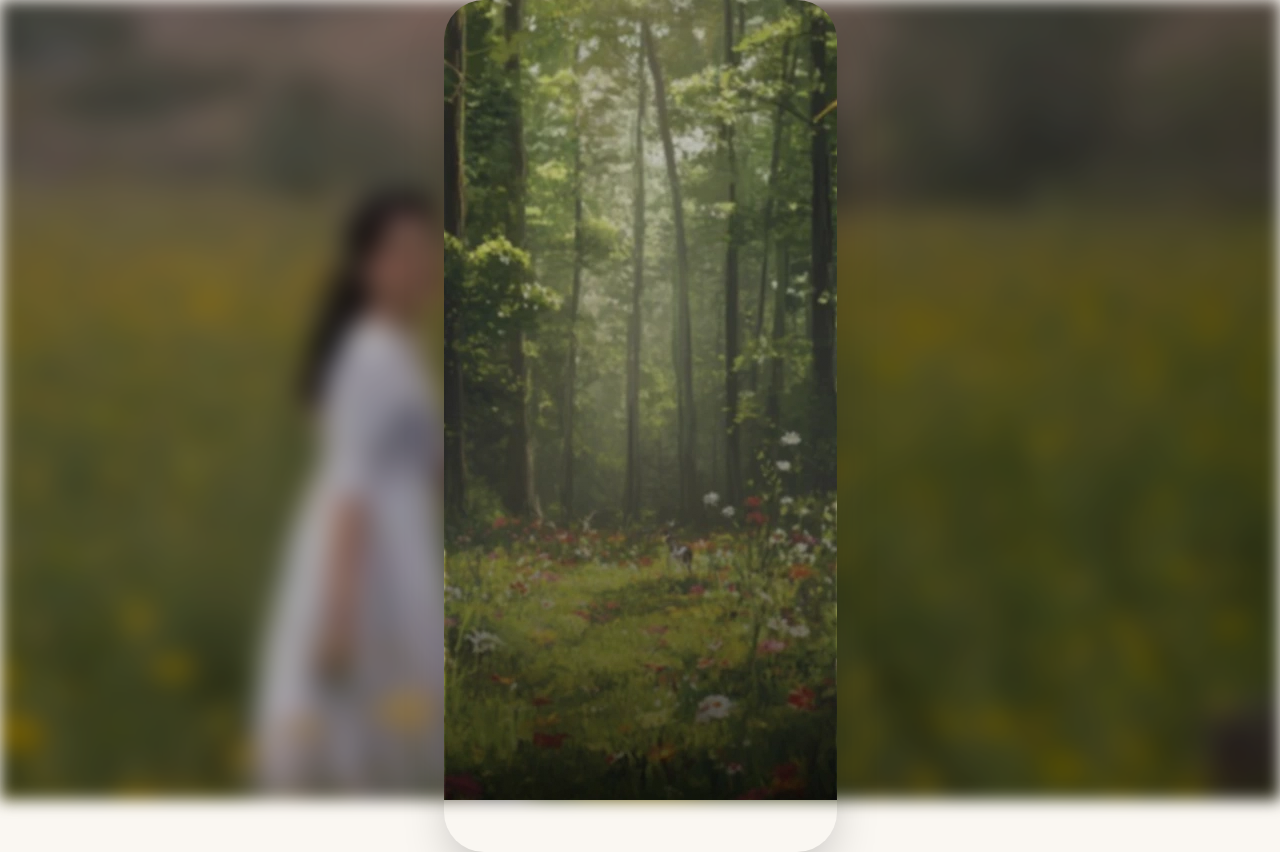
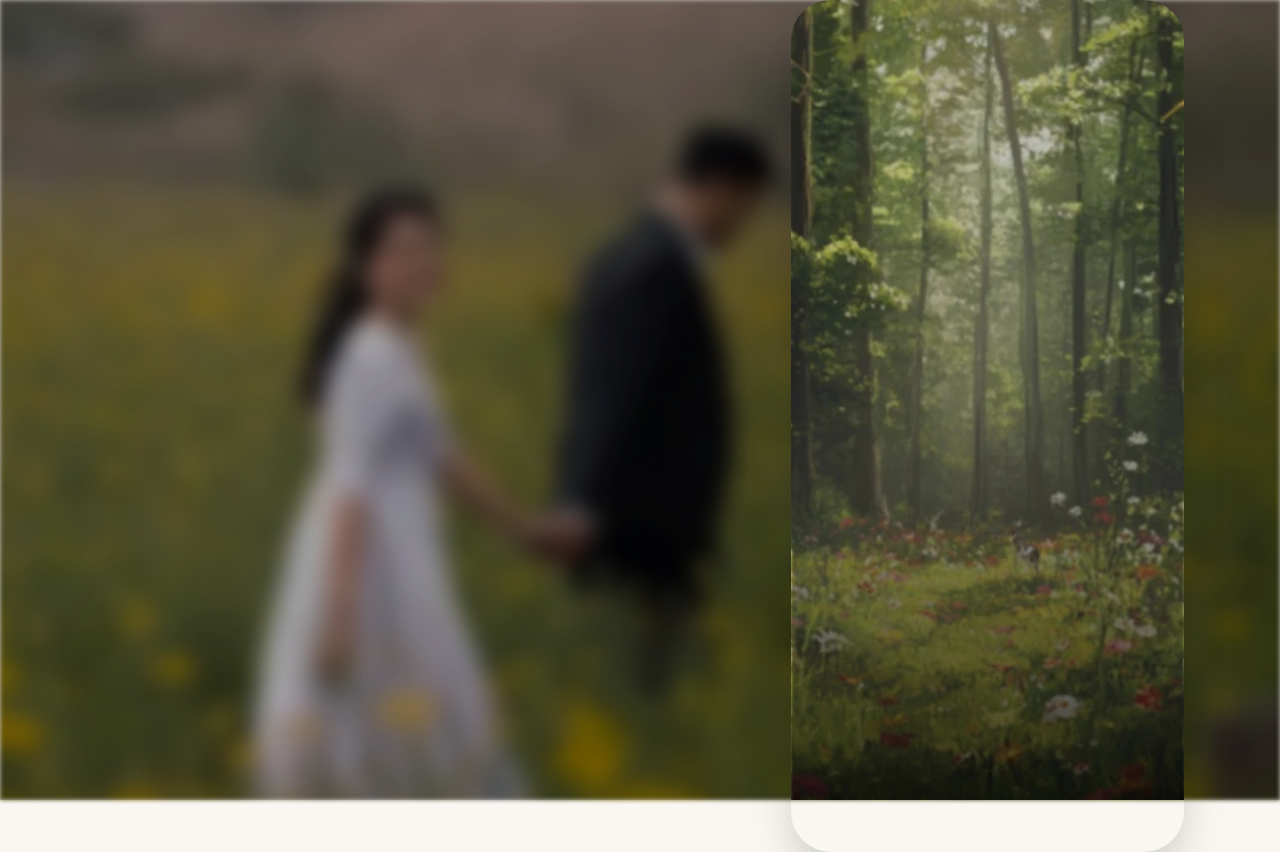
Before and after one commit to jettt017/WeddingInvitations, a Next.js app: page / in a window 1280 px wide. Built offline with nearby package versions, Linux system fonts and the light colour scheme.

Commit message:
feat: add DesktopPreview layout component for side-by-side phone canvas display

```diff
--- a/components/layout/DesktopPreview.tsx
+++ b/components/layout/DesktopPreview.tsx
@@ -8,7 +8,7 @@ interface DesktopPreviewProps {
 export default function DesktopPreview({ children }: DesktopPreviewProps) {
   return (
     <>
-      {/* Full-screen fixed blurred desktop background */}
+      {/* Full-screen fixed desktop background — left-anchored, subtle blur + dark overlay */}
       <div className="fixed inset-0 z-0">
         <Image
           src="/images/desktop/desktop-background.webp"
@@ -16,13 +16,15 @@ export default function DesktopPreview({ children }: DesktopPreviewProps) {
           fill
           priority
           sizes="100vw"
-          className="object-cover object-center brightness-75 blur-sm"
+          className="object-cover object-left-center brightness-90 blur-[2px]"
         />
+        {/* Subtle dark overlay — only decorative */}
+        <div className="absolute inset-0 bg-black/20" />
       </div>
 
-      {/* Centered phone canvas overlay */}
-      <div className="relative z-10 flex min-h-screen items-center justify-center">
-        <div className="relative w-phone h-phone overflow-hidden rounded-[2.5rem] shadow-2xl">
+      {/* Phone canvas — pushed to the right side (~60-65% area) */}
+      <div className="relative z-10 flex min-h-screen items-center">
+        <div className="ml-auto mr-24 relative w-phone h-phone overflow-hidden rounded-[2.5rem] shadow-2xl">
           {children}
         </div>
       </div>
```
